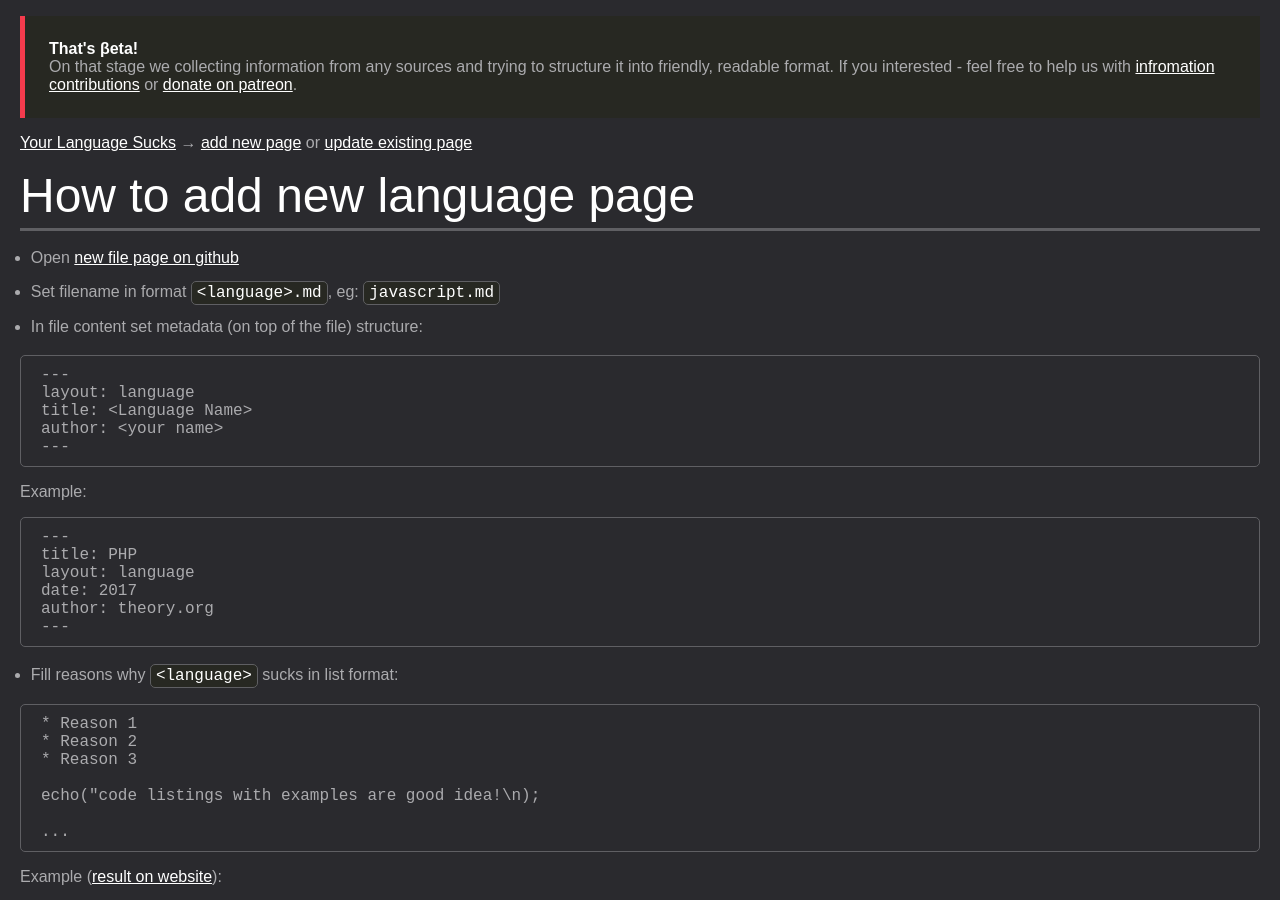
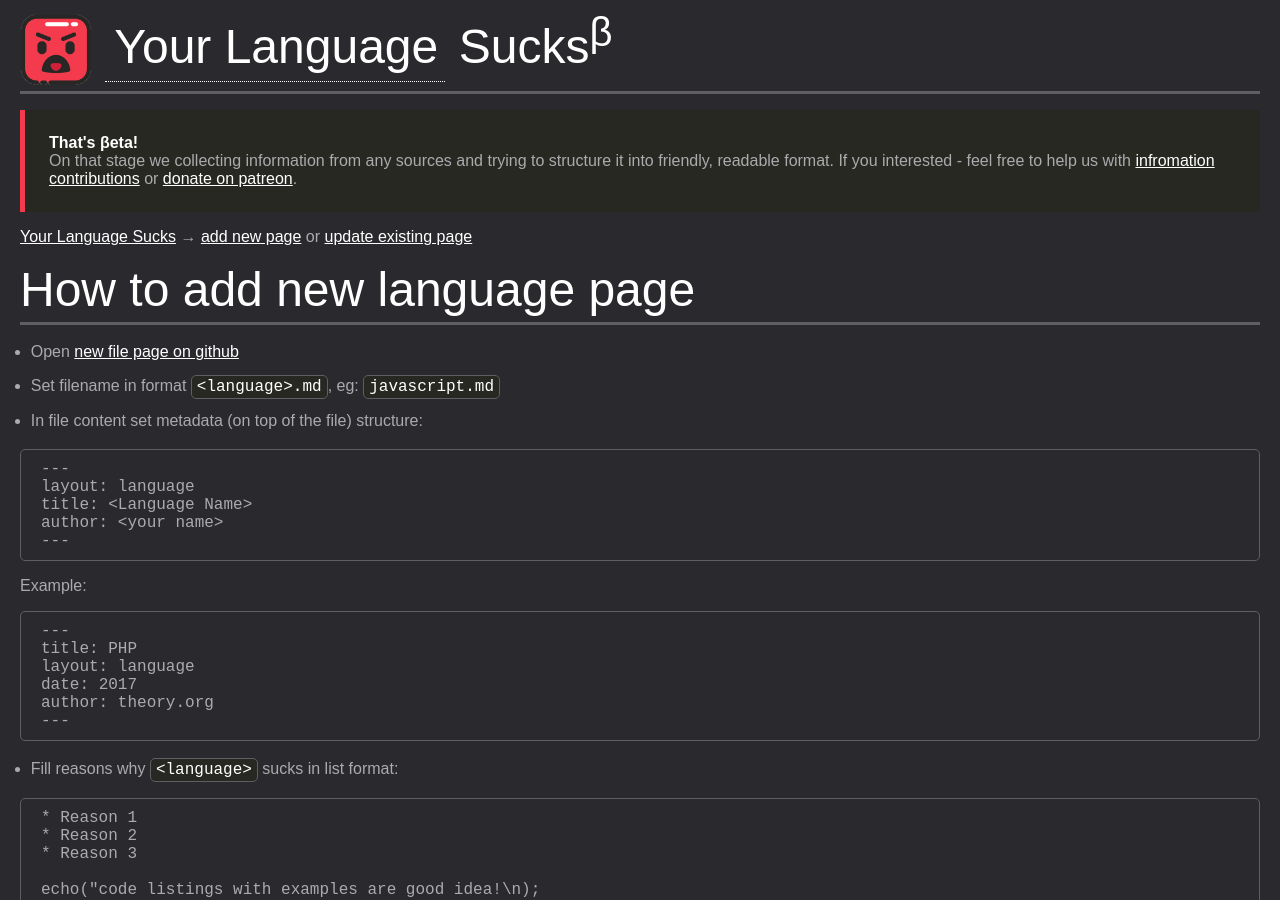
Before and after one commit to rakshazi/yourlanguagesucks.com, a Jekyll site: the page built from new.md, in a window 1280 px wide and 900 px high. Built offline with Jekyll 4.4.1, drawn with Linux system fonts in a browser that asks for light colours.

Commit message:
update /new page

```diff
--- a/_includes/beta.html
+++ b/_includes/beta.html
@@ -2,6 +2,6 @@
 <div class="msg danger">
     <strong>That's &beta;eta!</strong><br />
     On that stage we collecting information from any sources and trying to structure it into friendly, readable format.
-    If you interested - feel free to help us with <a href="{{ site.url }}/new" rel="nofollow" target="_blank">infromation contributions</a>
+    If you interested - feel free to help us with <a href="{{ site.url }}/new">infromation contributions</a>
     or <a href="{{ site.patreon }}" rel="nofollow" target="_blank">donate on patreon</a>.
 </div>
--- /dev/null
+++ b/_layouts/page.html
@@ -0,0 +1,7 @@
+---
+layout: default
+---
+<div class="container">
+    {% include selector.html %}
+    {{ content }}
+</div>
--- a/new.md
+++ b/new.md
@@ -1,8 +1,7 @@
 ---
-layout: default
+layout: page
 title: Add new language that
 ---
-<div class="container" markdown="1">
 {% include beta.html %}
 
 [{{ site.title }}](/) &rarr; [add new page](/new#how-to-add-new-language-page) or [update existing page](/new#how-to-update-existing-page)
@@ -67,5 +66,3 @@
 * Click on **Edit on GitHub** link on top right or bottom right corners
 * Make changes...
 * aaaand  create a Pull Request. Your submission will be reviewed and merged to website ASAP.
-
-</div>
```
